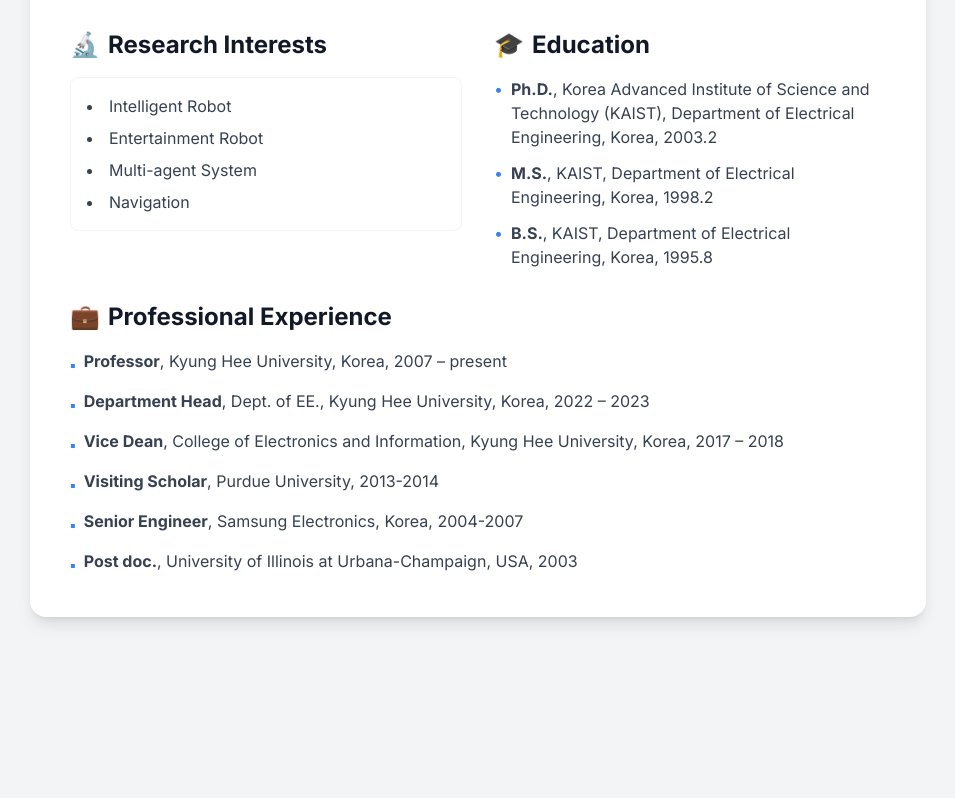
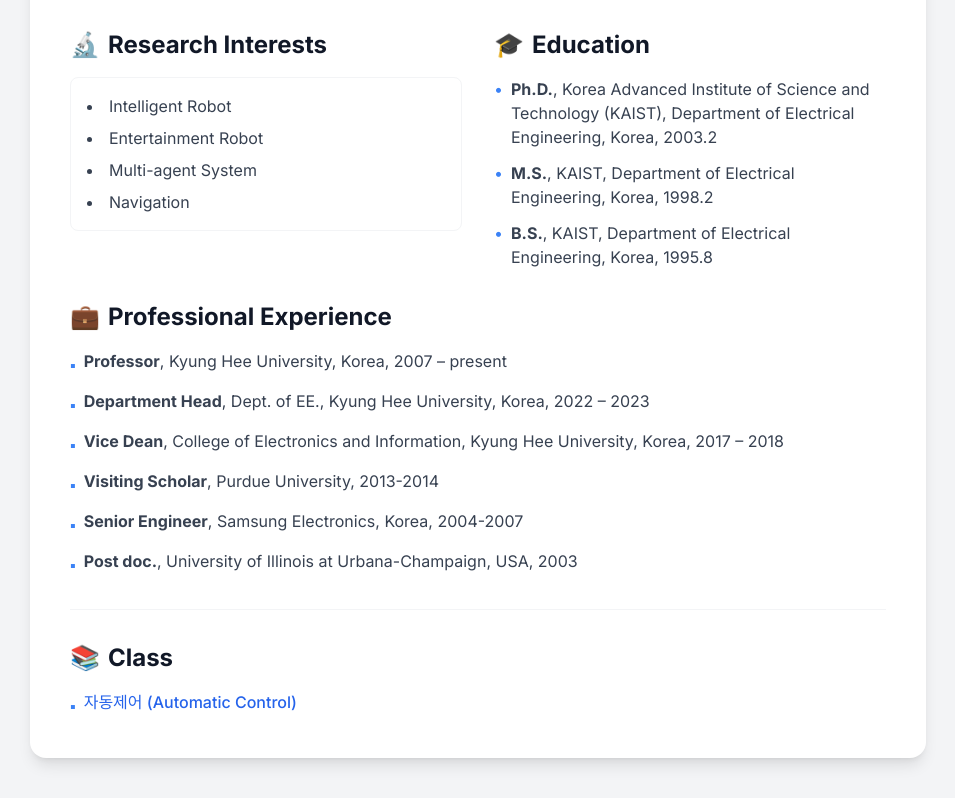
Before and after one commit to donghani/donghani, a plain HTML site: page index.html in a window 1280 px wide. Shown: the part 1233-2031 px from the top of the page, without its empty margins (162-1117 px from the left). Before the commit the page ends 1890 px from the top, so only its background shows below. Drawn offline with nearby package versions, Linux system fonts and the light colour scheme.

Commit message:
Update index.html

```diff
--- a/index.html
+++ b/index.html
@@ -1,4 +1,3 @@
-
 <!DOCTYPE html>
 <html lang="en">
 <head>
@@ -140,6 +139,21 @@
                     </li>
                 </ul>
             </section>
+
+            <!-- Class Section -->
+            <section class="mt-8 pt-8 border-t border-gray-100">
+                <h2 class="text-2xl font-bold text-gray-900 mb-4 flex items-center gap-2">
+                    <span>📚</span> Class
+                </h2>
+                <ul class="space-y-3 text-gray-700">
+                    <li class="flex items-start">
+                        <span class="text-blue-500 mr-2 mt-1">▪</span>
+                        <a href="https://donghani.github.io/class-automatic-control/" target="_blank" rel="noopener noreferrer" class="text-blue-600 hover:text-blue-800 hover:underline font-medium transition-colors">
+                            자동제어 (Automatic Control)
+                        </a>
+                    </li>
+                </ul>
+            </section>
         </article>
 
     </main>
```
